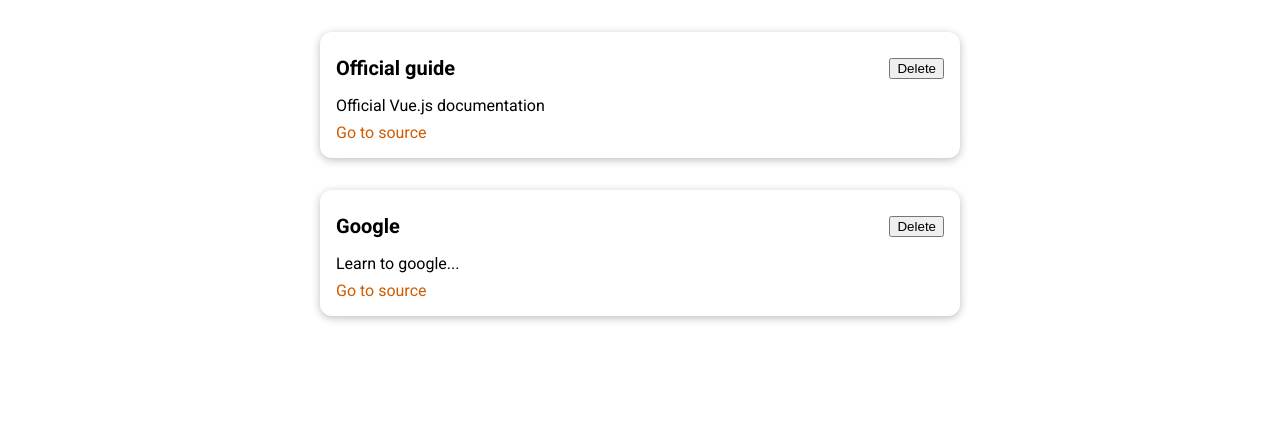
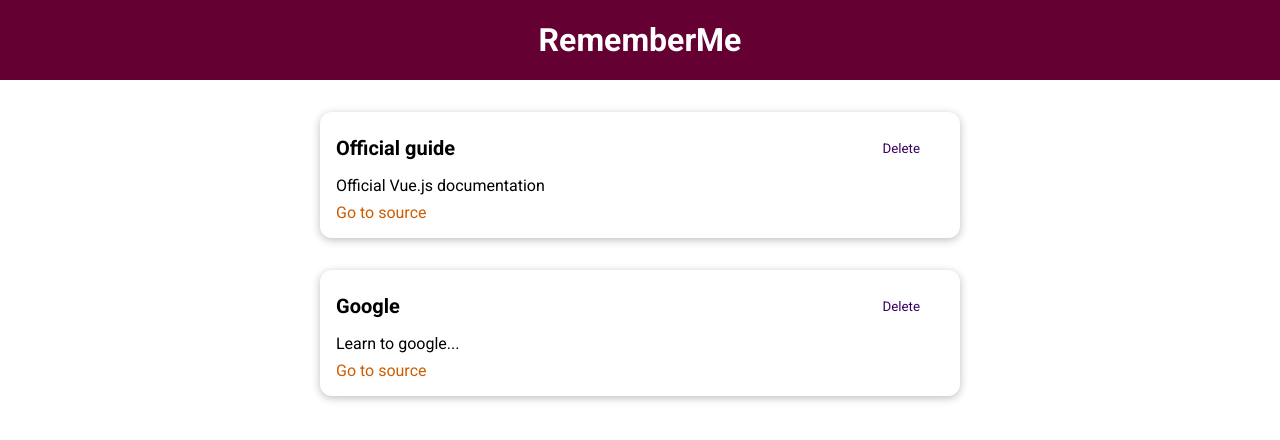
Before and after one commit to arokokko/learning_sources, a Vue app: page / in a window 1280 px wide. Shown: the top 440 px of the page. Built offline with nearby package versions, Linux system fonts and the light colour scheme.

Commit message:
Create and style header and buttons

```diff
--- a/src/App.vue
+++ b/src/App.vue
@@ -1,5 +1,5 @@
 <template>
-
+    <the-header :title="mainTitle"></the-header>
     <source-wrapper :sources="storedSources">
     </source-wrapper>
 
@@ -7,12 +7,15 @@
 
 <script>
 import SourceWrapper from './components/SourceWrapper.vue';
+import TheHeader from './components/layout/TheHeader.vue';
 export default {
     components: {
-        SourceWrapper
+        SourceWrapper,
+        TheHeader
     },
     data() {
         return {
+            mainTitle: 'RememberMe',
             storedSources: [
                 {
                     id: 'official-guide',
--- a/src/components/SourceItem.vue
+++ b/src/components/SourceItem.vue
@@ -3,7 +3,7 @@
         <base-card>
             <header>
                 <h3>{{ item.title }}</h3>
-                <button>Delete</button>
+                <the-button :mode="'flat'" :type="'button'">Delete</the-button>
             </header>
             <p>{{ item.description }}</p>
             <nav>
@@ -15,7 +15,6 @@
 </template>
 
 <script>
-
 
     export default {
         props: {
--- /dev/null
+++ b/src/components/layout/TheButton.vue
@@ -0,0 +1,42 @@
+<template>
+    <button :type="type" :class="mode">
+        <slot></slot>
+    </button>
+</template>
+
+<script>
+    export default {
+        props: {
+            mode: String,
+            type: String
+        }
+    }
+</script>
+
+<style scoped>
+    button {
+        padding: 0.75rem 1.5rem;
+        font-family: inherit;
+        background-color: #3a0061;
+        border: 1px solid #3a0061;
+        color: white;
+        cursor: pointer;
+    }
+
+    button:hover,
+    button:active {
+        background-color: #270041;
+        border-color: #270041;
+    }
+
+    .flat {
+        background-color: transparent;
+        color: #3a0061;
+        border: none;
+    }
+
+    .flat:hover,
+    .flat:active {
+        background-color: #edd2ff;
+    }
+</style>
--- /dev/null
+++ b/src/components/layout/TheHeader.vue
@@ -0,0 +1,29 @@
+<template>
+    <header>
+        <h1>{{ title }}</h1>
+    </header>
+</template>
+
+<script>
+    export default {
+        props: {
+            title: String
+        }
+    }
+</script>
+
+<style scoped>
+    header {
+        width: 100%;
+        height: 5rem;
+        background-color: #640032;
+        display: flex;
+        justify-content: center;
+        align-items: center;
+    }
+
+    header h1 {
+        color: white;
+        margin: 0;
+    }
+</style>
--- a/src/main.js
+++ b/src/main.js
@@ -1,8 +1,10 @@
 import { createApp } from 'vue';
 import App from './App.vue';
 import BaseCard from './components/UI/BaseCard.vue';
+import TheButton from './components/layout/TheButton.vue';
 
 const app = createApp(App);
 
 app.component('base-card', BaseCard);
+app.component('the-button', TheButton);
 app.mount('#app');
```
